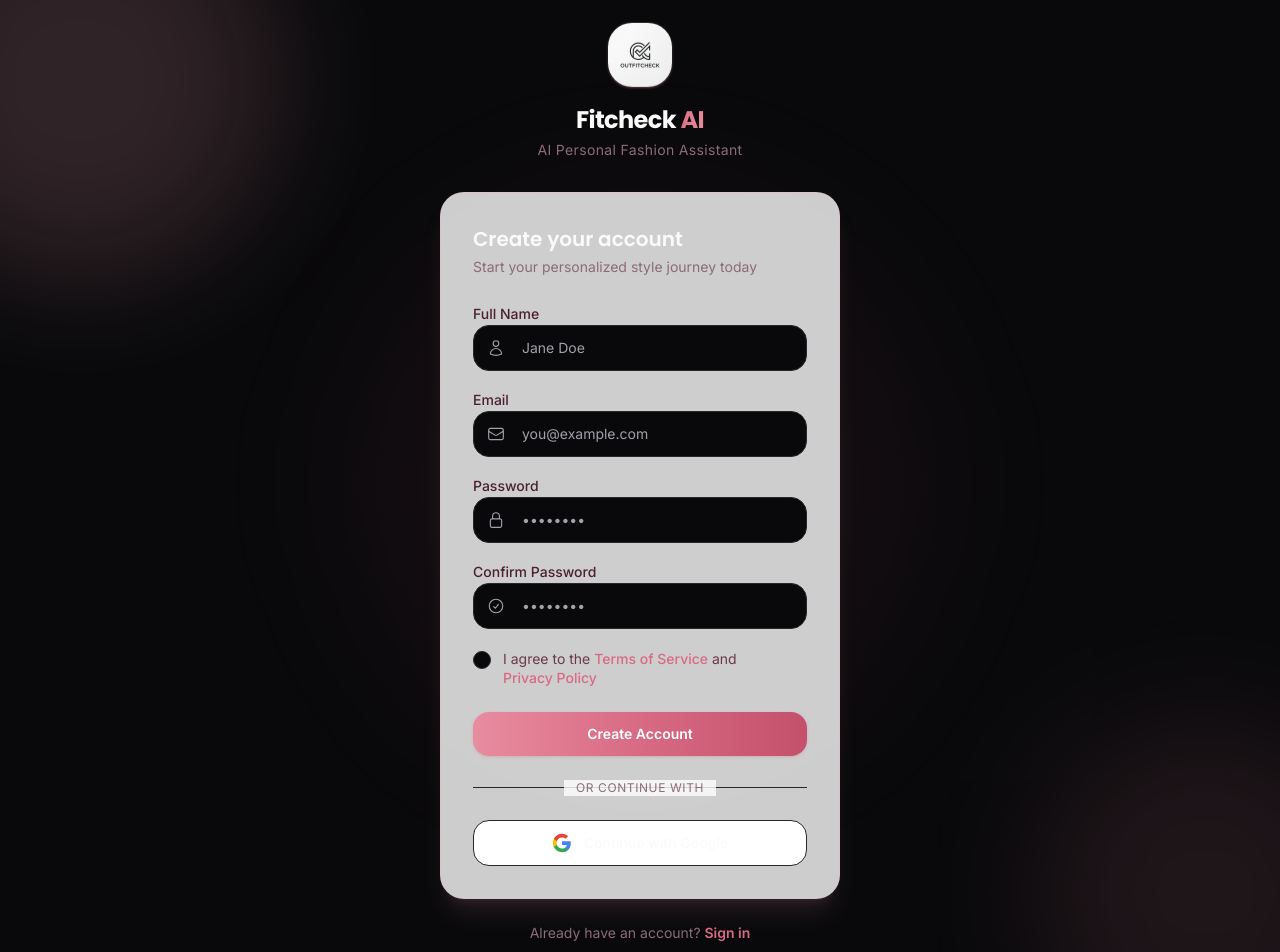
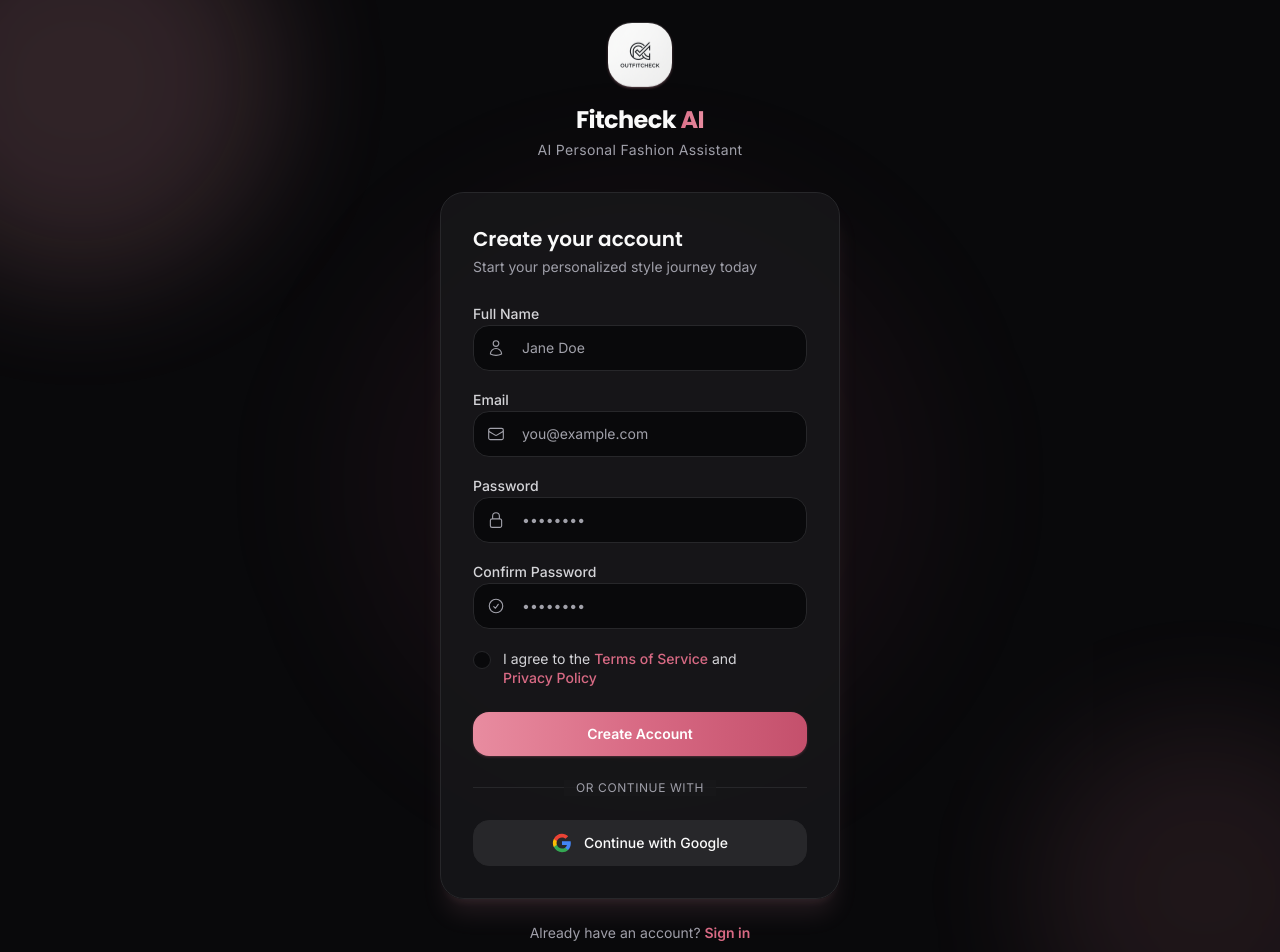
Before and after one commit to surya-po/outfitcheck-ai, a Next.js app: page /register in a window 1280 px wide. Shown: the top 952 px of the page. Built offline with nearby package versions, Linux system fonts and the light colour scheme.

Commit message:
fix: resolve dark mode contrast issues in auth forms

```diff
--- a/src/app/(auth)/forgot-password/forgot-password-form.tsx
+++ b/src/app/(auth)/forgot-password/forgot-password-form.tsx
@@ -43,13 +43,13 @@
         <h1 className="text-2xl font-bold text-foreground font-[family-name:var(--font-poppins)] tracking-tight">
           Forgot Password
         </h1>
-        <p className="text-sm text-[#8C6B78] mt-1 tracking-wide">
+        <p className="text-sm text-[#8C6B78] dark:text-zinc-400 mt-1 tracking-wide">
           Enter your email to receive a reset link
         </p>
       </div>
 
       {/* Form Card */}
-      <div className="bg-white/80 backdrop-blur-xl rounded-[var(--radius-card)] shadow-xl shadow-[#F7A8B8]/10 border border-[#F7A8B8]/20 p-8">
+      <div className="bg-white/80 dark:bg-zinc-900/80 backdrop-blur-xl rounded-[var(--radius-card)] shadow-xl shadow-[#F7A8B8]/10 border border-[#F7A8B8]/20 dark:border-zinc-800 p-8">
         {message && (
           <div className={`mb-4 p-3 rounded-[var(--radius-button)] border text-sm animate-fade-in-up ${
             message.type === "success"
@@ -71,7 +71,7 @@
 
         <form onSubmit={handleSubmit} className="space-y-4">
           <div className="space-y-1.5">
-            <label htmlFor="email" className="text-sm font-medium text-[#4A2030]">
+            <label htmlFor="email" className="text-sm font-medium text-[#4A2030] dark:text-zinc-300">
               Email Address
             </label>
             <div className="relative group">
@@ -89,7 +89,7 @@
                 required
                 disabled={isPending}
                 placeholder="you@example.com"
-                className="w-full pl-12 pr-4 py-3 rounded-[var(--radius-button)] bg-background border border-border text-foreground placeholder:text-muted-foreground text-sm transition-all duration-300 focus:outline-none focus:ring-2 focus:ring-primary focus:border-primary focus:bg-white hover:border-primary disabled:opacity-50 disabled:cursor-not-allowed"
+                className="w-full pl-12 pr-4 py-3 rounded-[var(--radius-button)] bg-background border border-border text-foreground placeholder:text-muted-foreground text-sm transition-all duration-300 focus:outline-none focus:ring-2 focus:ring-primary focus:border-primary focus:bg-white dark:focus:bg-zinc-950 hover:border-primary disabled:opacity-50 disabled:cursor-not-allowed"
               />
             </div>
           </div>
--- a/src/app/(auth)/register/register-form.tsx
+++ b/src/app/(auth)/register/register-form.tsx
@@ -246,17 +246,17 @@
               {" "}AI
             </span>
           </h1>
-          <p className="text-sm text-[#8C6B78] mt-1 tracking-wide">
+          <p className="text-sm text-[#8C6B78] dark:text-zinc-400 mt-1 tracking-wide">
             AI Personal Fashion Assistant
           </p>
         </div>
 
         {/* Card */}
-        <div className="bg-white/80 backdrop-blur-xl rounded-[var(--radius-card)] shadow-xl shadow-[#F7A8B8]/10 border border-[#F7A8B8]/20 p-8">
+        <div className="bg-white/80 dark:bg-zinc-900/80 backdrop-blur-xl rounded-[var(--radius-card)] shadow-xl shadow-[#F7A8B8]/10 border border-[#F7A8B8]/20 dark:border-zinc-800 p-8">
           <h2 className="text-xl font-semibold text-foreground font-[family-name:var(--font-poppins)] mb-1">
             Create your account
           </h2>
-          <p className="text-sm text-[#8C6B78] mb-6">
+          <p className="text-sm text-[#8C6B78] dark:text-zinc-400 mb-6">
             Start your personalized style journey today
           </p>
 
@@ -264,7 +264,7 @@
           <form onSubmit={handleSubmit(onSubmit)} className="space-y-4">
             {/* Full Name */}
             <div className="space-y-1.5">
-              <label htmlFor="fullName" className="text-sm font-medium text-[#4A2030]">
+              <label htmlFor="fullName" className="text-sm font-medium text-[#4A2030] dark:text-zinc-300">
                 Full Name
               </label>
               <div className="relative group">
@@ -280,7 +280,7 @@
                   disabled={isLoading}
                   placeholder="Jane Doe"
                   {...register("fullName")}
-                  className={`w-full pl-12 pr-4 py-3 rounded-[var(--radius-button)] bg-background border text-foreground placeholder:text-muted-foreground text-sm transition-all duration-300 focus:outline-none focus:ring-2 focus:ring-primary focus:border-primary focus:bg-white hover:border-primary disabled:opacity-50 disabled:cursor-not-allowed ${
+                  className={`w-full pl-12 pr-4 py-3 rounded-[var(--radius-button)] bg-background border text-foreground placeholder:text-muted-foreground text-sm transition-all duration-300 focus:outline-none focus:ring-2 focus:ring-primary focus:border-primary focus:bg-white dark:focus:bg-zinc-950 hover:border-primary disabled:opacity-50 disabled:cursor-not-allowed ${
                     errors.fullName ? "border-red-300 focus:ring-red-200" : "border-border"
                   }`}
                 />
@@ -292,7 +292,7 @@
 
             {/* Email */}
             <div className="space-y-1.5">
-              <label htmlFor="email" className="text-sm font-medium text-[#4A2030]">
+              <label htmlFor="email" className="text-sm font-medium text-[#4A2030] dark:text-zinc-300">
                 Email
               </label>
               <div className="relative group">
@@ -308,7 +308,7 @@
                   disabled={isLoading}
                   placeholder="you@example.com"
                   {...register("email")}
-                  className={`w-full pl-12 pr-4 py-3 rounded-[var(--radius-button)] bg-background border text-foreground placeholder:text-muted-foreground text-sm transition-all duration-300 focus:outline-none focus:ring-2 focus:ring-primary focus:border-primary focus:bg-white hover:border-primary disabled:opacity-50 disabled:cursor-not-allowed ${
+                  className={`w-full pl-12 pr-4 py-3 rounded-[var(--radius-button)] bg-background border text-foreground placeholder:text-muted-foreground text-sm transition-all duration-300 focus:outline-none focus:ring-2 focus:ring-primary focus:border-primary focus:bg-white dark:focus:bg-zinc-950 hover:border-primary disabled:opacity-50 disabled:cursor-not-allowed ${
                     errors.email ? "border-red-300 focus:ring-red-200" : "border-border"
                   }`}
                 />
@@ -320,7 +320,7 @@
 
             {/* Password */}
             <div className="space-y-1.5">
-              <label htmlFor="password" className="text-sm font-medium text-[#4A2030]">
+              <label htmlFor="password" className="text-sm font-medium text-[#4A2030] dark:text-zinc-300">
                 Password
               </label>
               <div className="relative group">
@@ -336,7 +336,7 @@
                   disabled={isLoading}
                   placeholder="••••••••"
                   {...register("password")}
-                  className={`w-full pl-12 pr-4 py-3 rounded-[var(--radius-button)] bg-background border text-foreground placeholder:text-muted-foreground text-sm transition-all duration-300 focus:outline-none focus:ring-2 focus:ring-primary focus:border-primary focus:bg-white hover:border-primary disabled:opacity-50 disabled:cursor-not-allowed ${
+                  className={`w-full pl-12 pr-4 py-3 rounded-[var(--radius-button)] bg-background border text-foreground placeholder:text-muted-foreground text-sm transition-all duration-300 focus:outline-none focus:ring-2 focus:ring-primary focus:border-primary focus:bg-white dark:focus:bg-zinc-950 hover:border-primary disabled:opacity-50 disabled:cursor-not-allowed ${
                     errors.password ? "border-red-300 focus:ring-red-200" : "border-border"
                   }`}
                 />
@@ -349,7 +349,7 @@
 
             {/* Confirm Password */}
             <div className="space-y-1.5">
-              <label htmlFor="confirmPassword" className="text-sm font-medium text-[#4A2030]">
+              <label htmlFor="confirmPassword" className="text-sm font-medium text-[#4A2030] dark:text-zinc-300">
                 Confirm Password
               </label>
               <div className="relative group">
@@ -365,7 +365,7 @@
                   disabled={isLoading}
                   placeholder="••••••••"
                   {...register("confirmPassword")}
-                  className={`w-full pl-12 pr-4 py-3 rounded-[var(--radius-button)] bg-background border text-foreground placeholder:text-muted-foreground text-sm transition-all duration-300 focus:outline-none focus:ring-2 focus:ring-primary focus:border-primary focus:bg-white hover:border-primary disabled:opacity-50 disabled:cursor-not-allowed ${
+                  className={`w-full pl-12 pr-4 py-3 rounded-[var(--radius-button)] bg-background border text-foreground placeholder:text-muted-foreground text-sm transition-all duration-300 focus:outline-none focus:ring-2 focus:ring-primary focus:border-primary focus:bg-white dark:focus:bg-zinc-950 hover:border-primary disabled:opacity-50 disabled:cursor-not-allowed ${
                     errors.confirmPassword ? "border-red-300 focus:ring-red-200" : "border-border"
                   }`}
                 />
@@ -396,7 +396,7 @@
                     <path strokeLinecap="round" strokeLinejoin="round" d="M5 13l4 4L19 7" />
                   </svg>
                 </div>
-                <span className="text-sm text-[#6B3A4A] select-none leading-snug">
+                <span className="text-sm text-[#6B3A4A] dark:text-zinc-300 select-none leading-snug">
                   I agree to the{" "}
                   <button
                     type="button"
@@ -443,7 +443,7 @@
               <div className="w-full border-t border-border" />
             </div>
             <div className="relative flex justify-center text-xs">
-              <span className="px-3 bg-white/80 text-[#8C6B78] tracking-wider uppercase">
+              <span className="px-3 bg-white/80 dark:bg-zinc-900/80 text-[#8C6B78] dark:text-zinc-400 tracking-wider uppercase">
                 or continue with
               </span>
             </div>
@@ -454,7 +454,7 @@
             onClick={handleGoogleSignUp}
             disabled={isLoading}
             type="button"
-            className="w-full py-3 px-4 rounded-[var(--radius-button)] bg-white border border-border text-foreground font-medium text-sm transition-all duration-300 hover:border-primary hover:shadow-sm hover:shadow-[#F7A8B8]/10 hover:scale-[1.01] active:scale-[0.98] disabled:opacity-60 disabled:cursor-not-allowed disabled:hover:scale-100 flex items-center justify-center gap-3 relative overflow-hidden"
+            className="w-full py-3 px-4 rounded-[var(--radius-button)] bg-white dark:bg-zinc-800 border border-border text-foreground font-medium text-sm transition-all duration-300 hover:border-primary hover:shadow-sm hover:shadow-[#F7A8B8]/10 hover:scale-[1.01] active:scale-[0.98] disabled:opacity-60 disabled:cursor-not-allowed disabled:hover:scale-100 flex items-center justify-center gap-3 relative overflow-hidden"
           >
             {isGooglePending ? (
               <div className="w-5 h-5 border-2 border-primary/30 border-t-[#D86A84] rounded-full animate-spin" />
@@ -483,7 +483,7 @@
         </div>
 
         {/* Login Link */}
-        <p className="text-center mt-6 text-sm text-[#8C6B78]">
+        <p className="text-center mt-6 text-sm text-[#8C6B78] dark:text-zinc-400">
           Already have an account?{" "}
           <Link
             href="/login"
```
Also changed, not shown: src/app/(auth)/login/login-form.tsx (+14 -14 lines), src/app/(auth)/reset-password/reset-password-form.tsx (+6 -6 lines).
